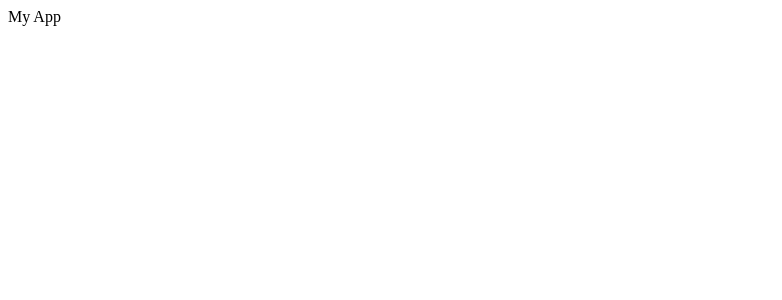
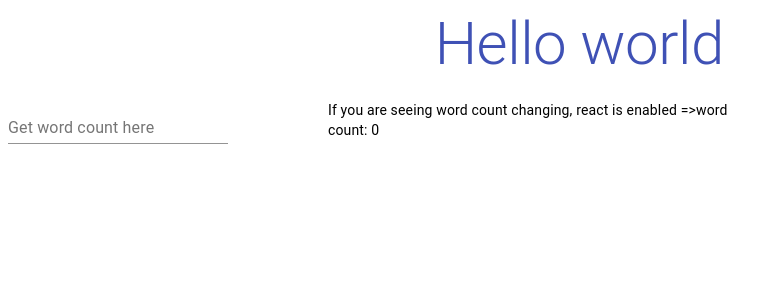
Before and after one commit to pizza-burger/akl-ense-701, a React (Create React App) app: page / in a window 1280 px wide. Shown: the top 300 px of the page, without its empty margins (0-782 px from the left). Built offline with nearby package versions, Linux system fonts and the light colour scheme.

Commit message:
change app root to functional compone, test material-ui, with react hooks

```diff
--- a/src/App.jsx
+++ b/src/App.jsx
@@ -1,13 +1,50 @@
-import React from "react";
-
-class App extends React.Component {
-  render() {
-    return (
-      <div>
-        My App
-      </div>
-    )
-  }
-}
+import React, { useState, useEffect } from "react";
+import { Typography, Grid, TextField } from "@material-ui/core";
+const App = (props) => {
+  const [state, setState] = useState("");
+  const [counter, setCounter] = useState(0);
+  useEffect(() => {
+    setCounter(state.length);
+  }, [state]);
+  return (
+    <>
+      <Grid container spacing={2}>
+        <Grid item xs></Grid>
+        <Grid
+          item
+          xs
+          style={{ marginRight: "auto", marginLeft: "auto", display: "flex" }}
+        >
+          <Typography
+            color="primary"
+            style={{ textAlign: "center" }}
+            variant="h2"
+          >
+            Hello world
+          </Typography>
+        </Grid>
+        <Grid item xs></Grid>
+        <Grid item xs={12}>
+          <Grid container spacing={2}>
+            <Grid item xs={3}>
+              <TextField
+                label="Get word count here"
+                onChange={(e) => {
+                  setState(e.target.value);
+                }}
+              />
+            </Grid>
+            <Grid item xs={4} style={{ display: "flex" }}>
+              <Typography style={{ margin: "auto" }} variant="body2">
+                If you are seeing word count changing, react is enabled {`=>`}
+                word count: {counter}
+              </Typography>
+            </Grid>
+          </Grid>
+        </Grid>
+      </Grid>
+    </>
+  );
+};
 
 export default App;
```
